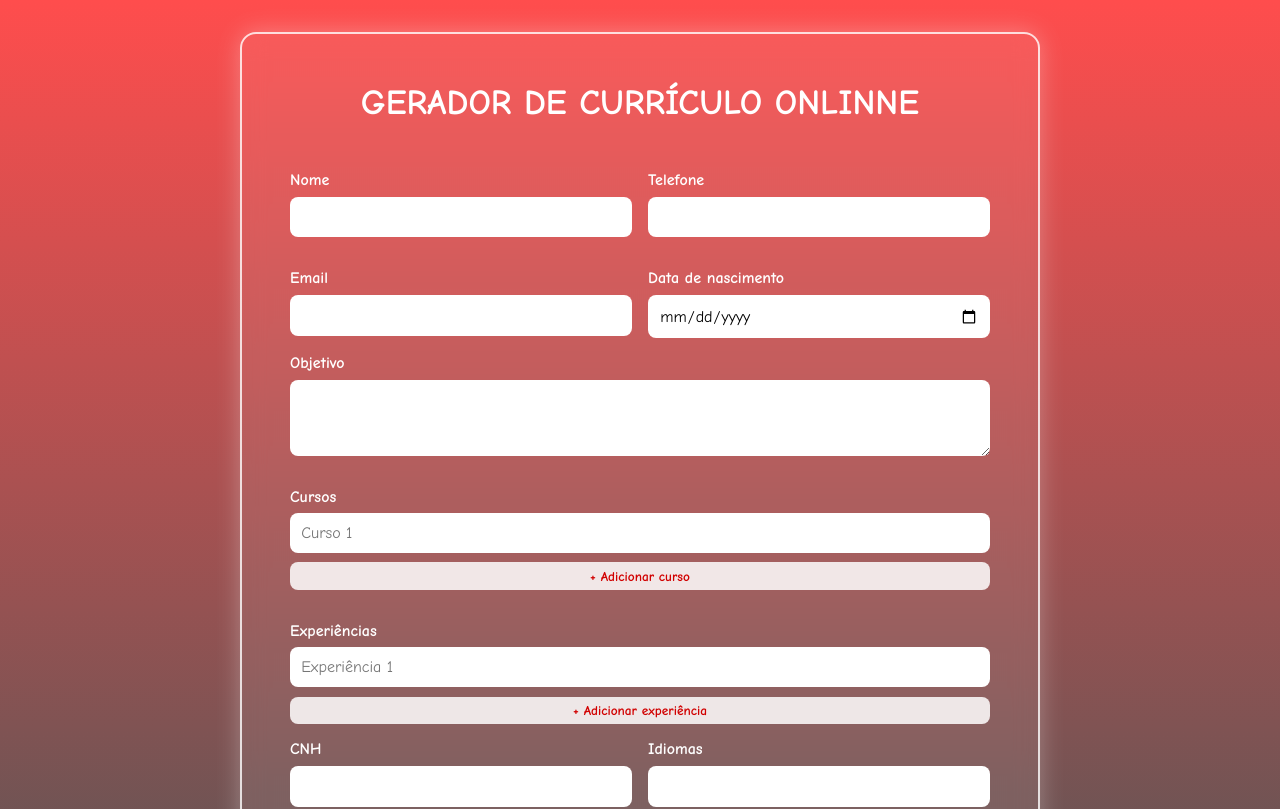
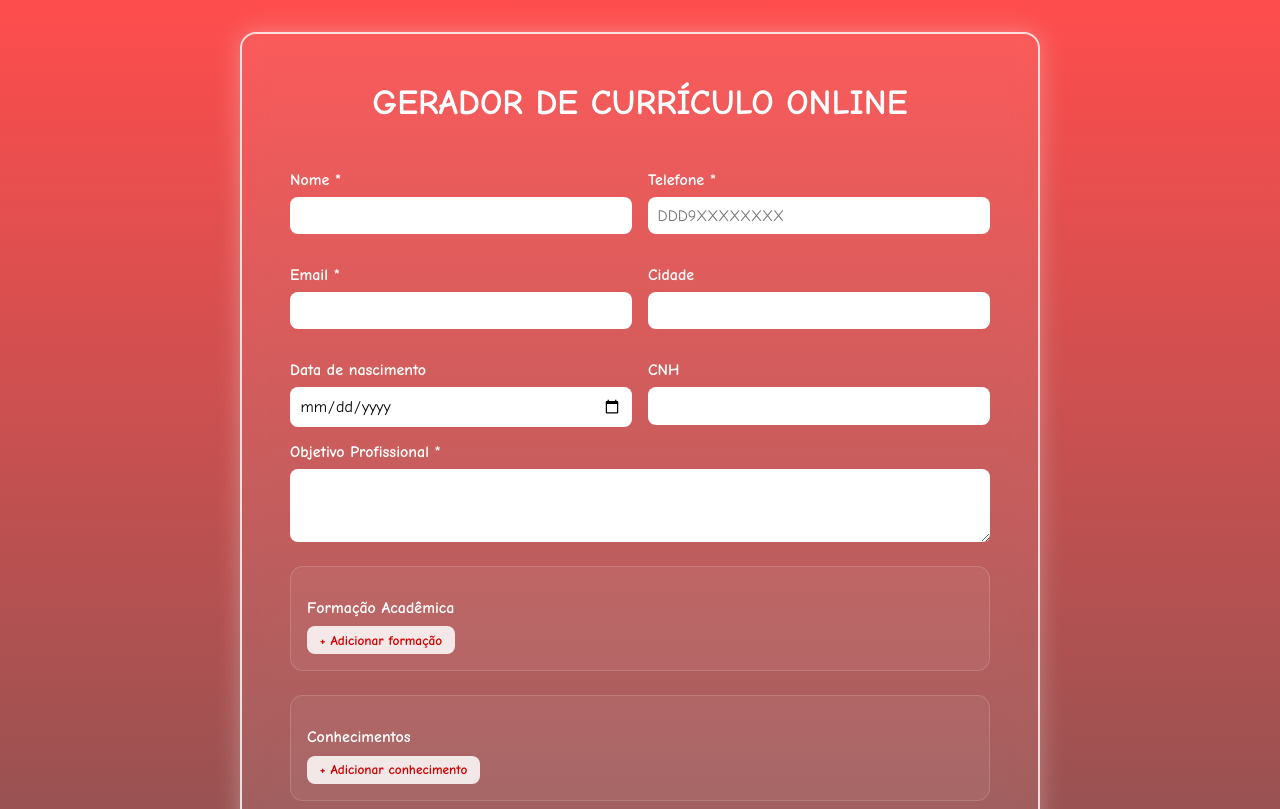
Before and after one commit to Matheus-Fernando-br/Gerador-de-Curriculo-Online, a React (Create React App) app in the folder frontend/: page / in a window 1280 px wide. Shown: the top 809 px of the page. Built offline with nearby package versions, Linux system fonts and the light colour scheme.

Commit message:
Revisão Estilização Site e formatação PDF

```diff
--- a/frontend/src/App.css
+++ b/frontend/src/App.css
@@ -50,7 +50,7 @@ body {
   font-weight: 700;
 }
 
-/* Inputs e labels */
+/* Labels e campos */
 label {
   display: flex;
   flex-direction: column;
@@ -60,9 +60,10 @@ label {
 }
 
 input,
-textarea {
+textarea,
+select {
   margin-top: 0.5rem;
-  padding: 0.7rem;
+  padding: 0.6rem;
   border-radius: 0.5rem;
   border: none;
   outline: none;
@@ -97,7 +98,7 @@ textarea {
   transform: scale(0.98);
 }
 
-/* Botões de adicionar */
+/* Botão adicionar */
 .add-btn {
   background-color: rgba(255, 255, 255, 0.85);
   border: none;
@@ -116,15 +117,38 @@ textarea {
   transform: scale(0.98);
 }
 
-/* Campos dinâmicos (cursos e experiências) */
-.dynamic-field input {
-  margin-top: 0.4rem;
+/* Botão remover */
+.remove-btn {
+  background-color: #ff4d4d;
+  color: #fff;
+  border: none;
+  border-radius: 0.5rem;
+  padding: 0.4rem 0.8rem;
+  font-weight: 700;
+  margin-top: 0.5rem;
+  cursor: pointer;
+  transition: all 0.3s ease-in-out;
 }
 
+.remove-btn:hover {
+  background-color: #ff0000c4;
+  transform: scale(0.98);
+}
+
+/* Campos dinâmicos */
 .dynamic-field {
+  margin-top: 1.5rem;
+  padding: 1rem;
+  background: rgba(255, 255, 255, 0.05);
+  border-radius: 0.8rem;
+  border: 1px solid rgba(255, 255, 255, 0.15);
+}
+
+.multi-input {
   display: flex;
-  flex-direction: column;
-  margin-top: 1rem;
+  flex-wrap: wrap;
+  gap: 0.5rem;
+  margin-top: 0.6rem;
 }
 
 /* Responsividade */
@@ -146,4 +170,8 @@ textarea {
   textarea {
     font-size: 0.95rem;
   }
+
+  .multi-input {
+    flex-direction: column;
+  }
 }
--- a/frontend/src/App.js
+++ b/frontend/src/App.js
@@ -7,46 +7,71 @@ function App() {
     telefone: "",
     email: "",
     data_nascimento: "",
+    cidade: "",
     objetivo: "",
-    cursos: [""],
-    experiencias: [""],
+    formacoes: [],
+    conhecimentos: [],
+    cursos: [],
+    experiencias: [],
+    idiomas: [],
     cnh: "",
-    idioma: ""
   });
   const [loading, setLoading] = useState(false);
 
+  const capitalize = (text) => text.replace(/\b\w/g, (char) => char.toUpperCase());
+
   const handleChange = (e) => {
     const { name, value } = e.target;
-    setForm((p) => ({ ...p, [name]: value }));
+    let val = value;
+
+    if (name === "telefone") {
+      val = val.replace(/\D/g, "");
+      if (val.length > 13) return;
+    }
+    if (name === "email") val = val.toLowerCase();
+    if (name === "cnh") {
+      val = val.replace(/[^A-Za-z]/g, "").toUpperCase();
+      if (val.length > 5) return;
+    }
+    if (["nome", "cidade", "objetivo"].includes(name)) val = capitalize(val);
+
+    setForm((prev) => ({ ...prev, [name]: val }));
   };
 
-  // Atualiza campos dinâmicos (cursos/experiências)
-  const handleArrayChange = (index, field, value) => {
+  const handleArrayChange = (index, field, subField, value) => {
     const updated = [...form[field]];
-    updated[index] = value;
+    updated[index][subField] = value;
     setForm((prev) => ({ ...prev, [field]: updated }));
   };
 
-  const addItem = (field) => {
-    setForm((prev) => ({ ...prev, [field]: [...prev[field], ""] }));
+  const addItem = (field, itemTemplate) => {
+    setForm((prev) => ({ ...prev, [field]: [...prev[field], itemTemplate] }));
+  };
+
+  const removeItem = (field, index) => {
+    const updated = [...form[field]];
+    updated.splice(index, 1);
+    setForm((prev) => ({ ...prev, [field]: updated }));
   };
 
   const handleSubmit = async (e) => {
     e.preventDefault();
+    if (!form.nome || !form.email || !form.telefone || !form.objetivo) {
+      alert("Preencha os campos obrigatórios!");
+      return;
+    }
+
+    if (!form.email.includes("@")) {
+      alert("E-mail inválido!");
+      return;
+    }
+
     setLoading(true);
-
-    // Monta cursos e experiências como texto com \n
-    const dataToSend = {
-      ...form,
-      cursos: form.cursos.join("\n"),
-      experiencias: form.experiencias.join("\n")
-    };
-
     try {
       const res = await fetch(`${process.env.REACT_APP_API_URL}/generate_pdf`, {
         method: "POST",
         headers: { "Content-Type": "application/json" },
-        body: JSON.stringify(dataToSend)
+        body: JSON.stringify(form),
       });
 
       if (!res.ok) throw new Error("Erro ao gerar PDF");
@@ -71,71 +96,170 @@ function App() {
   return (
     <div className="app-container">
       <section className="form-section">
-        <h1>GERADOR DE CURRÍCULO ONLINNE</h1>
+        <h1>GERADOR DE CURRÍCULO ONLINE</h1>
         <form onSubmit={handleSubmit}>
+          {/* Campos principais */}
           <div className="input-grid">
             <label>
-              Nome
+              Nome *
               <input name="nome" value={form.nome} onChange={handleChange} required />
             </label>
             <label>
-              Telefone
-              <input name="telefone" value={form.telefone} onChange={handleChange} />
+              Telefone *
+              <input
+                name="telefone"
+                value={form.telefone}
+                onChange={handleChange}
+                placeholder="DDD9XXXXXXXX"
+                required
+              />
             </label>
             <label>
-              Email
-              <input name="email" value={form.email} onChange={handleChange} type="email" />
+              Email *
+              <input name="email" value={form.email} onChange={handleChange} type="email" required />
+            </label>
+            <label>
+              Cidade
+              <input name="cidade" value={form.cidade} onChange={handleChange} />
             </label>
             <label>
               Data de nascimento
               <input name="data_nascimento" value={form.data_nascimento} onChange={handleChange} type="date" />
             </label>
+            <label>
+              CNH
+              <input name="cnh" value={form.cnh} onChange={handleChange} />
+            </label>
           </div>
 
           <label>
-            Objetivo
-            <textarea name="objetivo" value={form.objetivo} onChange={handleChange} rows={3} />
+            Objetivo Profissional *
+            <textarea name="objetivo" value={form.objetivo} onChange={handleChange} rows={3} required />
           </label>
 
+          {/* Formação Acadêmica */}
           <div className="dynamic-field">
-            <label>Cursos</label>
-            {form.cursos.map((curso, i) => (
-              <input
-                key={i}
-                value={curso}
-                placeholder={`Curso ${i + 1}`}
-                onChange={(e) => handleArrayChange(i, "cursos", e.target.value)}
-              />
+            <label>Formação Acadêmica</label>
+            {form.formacoes.map((item, i) => (
+              <div key={i} className="multi-input">
+                <input
+                  placeholder="Curso"
+                  value={item.curso}
+                  onChange={(e) => handleArrayChange(i, "formacoes", "curso", capitalize(e.target.value))}
+                />
+                <input
+                  placeholder="Escola"
+                  value={item.escola}
+                  onChange={(e) => handleArrayChange(i, "formacoes", "escola", capitalize(e.target.value))}
+                />
+                <select
+                  value={item.status}
+                  onChange={(e) => handleArrayChange(i, "formacoes", "status", e.target.value)}
+                >
+                  <option value="">Status</option>
+                  <option>Concluído</option>
+                  <option>Cursando</option>
+                  <option>Trancado</option>
+                </select>
+                <input type="month" value={item.inicio} onChange={(e) => handleArrayChange(i, "formacoes", "inicio", e.target.value)} />
+                <input type="month" value={item.fim} onChange={(e) => handleArrayChange(i, "formacoes", "fim", e.target.value)} />
+                <button type="button" className="remove-btn" onClick={() => removeItem("formacoes", i)}>Remover</button>
+              </div>
             ))}
-            <button type="button" className="add-btn" onClick={() => addItem("cursos")}>
+            <button type="button" className="add-btn" onClick={() => addItem("formacoes", { curso: "", escola: "", status: "", inicio: "", fim: "" })}>
+              + Adicionar formação
+            </button>
+          </div>
+
+          {/* Conhecimentos */}
+          <div className="dynamic-field">
+            <label>Conhecimentos</label>
+            {form.conhecimentos.map((item, i) => (
+              <div key={i} className="multi-input">
+                <input
+                  placeholder="Descrição do conhecimento"
+                  value={item.descricao}
+                  onChange={(e) => handleArrayChange(i, "conhecimentos", "descricao", capitalize(e.target.value))}
+                />
+                <button type="button" className="remove-btn" onClick={() => removeItem("conhecimentos", i)}>Remover</button>
+              </div>
+            ))}
+            <button type="button" className="add-btn" onClick={() => addItem("conhecimentos", { descricao: "" })}>
+              + Adicionar conhecimento
+            </button>
+          </div>
+
+          {/* Cursos */}
+          <div className="dynamic-field">
+            <label>Cursos de Qualificação</label>
+            {form.cursos.map((item, i) => (
+              <div key={i} className="multi-input">
+                <input placeholder="Nome do Curso" value={item.curso} onChange={(e) => handleArrayChange(i, "cursos", "curso", capitalize(e.target.value))} />
+                <input placeholder="Instituição" value={item.instituicao} onChange={(e) => handleArrayChange(i, "cursos", "instituicao", capitalize(e.target.value))} />
+                <input type="month" value={item.inicio} onChange={(e) => handleArrayChange(i, "cursos", "inicio", e.target.value)} />
+                <input type="month" value={item.fim} onChange={(e) => handleArrayChange(i, "cursos", "fim", e.target.value)} />
+                <button type="button" className="remove-btn" onClick={() => removeItem("cursos", i)}>Remover</button>
+              </div>
+            ))}
+            <button type="button" className="add-btn" onClick={() => addItem("cursos", { curso: "", instituicao: "", inicio: "", fim: "" })}>
               + Adicionar curso
             </button>
           </div>
 
+          {/* Experiências */}
           <div className="dynamic-field">
-            <label>Experiências</label>
-            {form.experiencias.map((exp, i) => (
-              <input
-                key={i}
-                value={exp}
-                placeholder={`Experiência ${i + 1}`}
-                onChange={(e) => handleArrayChange(i, "experiencias", e.target.value)}
-              />
+            <label>Experiência Profissional</label>
+            {form.experiencias.map((item, i) => (
+              <div key={i} className="multi-input">
+                <input placeholder="Empresa" value={item.empresa} onChange={(e) => handleArrayChange(i, "experiencias", "empresa", capitalize(e.target.value))} />
+                <input placeholder="Cargo" value={item.cargo} onChange={(e) => handleArrayChange(i, "experiencias", "cargo", capitalize(e.target.value))} />
+                <input type="month" value={item.inicio} onChange={(e) => handleArrayChange(i, "experiencias", "inicio", e.target.value)} />
+                <input type="month" value={item.fim} onChange={(e) => handleArrayChange(i, "experiencias", "fim", e.target.value)} />
+                <label>Atribuições</label>
+                {(item.atribuicoes || []).map((atr, j) => (
+                  <input
+                    key={j}
+                    placeholder={`Atribuição ${j + 1}`}
+                    value={atr}
+                    onChange={(e) => {
+                      const exp = [...form.experiencias];
+                      exp[i].atribuicoes[j] = capitalize(e.target.value);
+                      setForm((prev) => ({ ...prev, experiencias: exp }));
+                    }}
+                  />
+                ))}
+                <button type="button" className="add-btn" onClick={() => {
+                  const exp = [...form.experiencias];
+                  exp[i].atribuicoes = [...(exp[i].atribuicoes || []), ""];
+                  setForm((prev) => ({ ...prev, experiencias: exp }));
+                }}>+ Adicionar atribuição</button>
+                <button type="button" className="remove-btn" onClick={() => removeItem("experiencias", i)}>Remover</button>
+              </div>
             ))}
-            <button type="button" className="add-btn" onClick={() => addItem("experiencias")}>
+            <button type="button" className="add-btn" onClick={() => addItem("experiencias", { empresa: "", cargo: "", inicio: "", fim: "", atribuicoes: [] })}>
               + Adicionar experiência
             </button>
           </div>
 
-          <div className="input-grid">
-            <label>
-              CNH
-              <input name="cnh" value={form.cnh} onChange={handleChange} />
-            </label>
-            <label>
-              Idiomas
-              <input name="idioma" value={form.idioma} onChange={handleChange} />
-            </label>
+          {/* Idiomas */}
+          <div className="dynamic-field">
+            <label>Idiomas</label>
+            {form.idiomas.map((item, i) => (
+              <div key={i} className="multi-input">
+                <input placeholder="Idioma" value={item.idioma} onChange={(e) => handleArrayChange(i, "idiomas", "idioma", capitalize(e.target.value))} />
+                <select value={item.nivel} onChange={(e) => handleArrayChange(i, "idiomas", "nivel", e.target.value)}>
+                  <option value="">Nível</option>
+                  <option>Básico</option>
+                  <option>Intermediário</option>
+                  <option>Avançado</option>
+                  <option>Fluente</option>
+                </select>
+                <button type="button" className="remove-btn" onClick={() => removeItem("idiomas", i)}>Remover</button>
+              </div>
+            ))}
+            <button type="button" className="add-btn" onClick={() => addItem("idiomas", { idioma: "", nivel: "" })}>
+              + Adicionar idioma
+            </button>
           </div>
 
           <button type="submit" disabled={loading} className="submit-btn">
```
Also changed, not shown: 1 other file (tests, documents, lock files or other folders).
